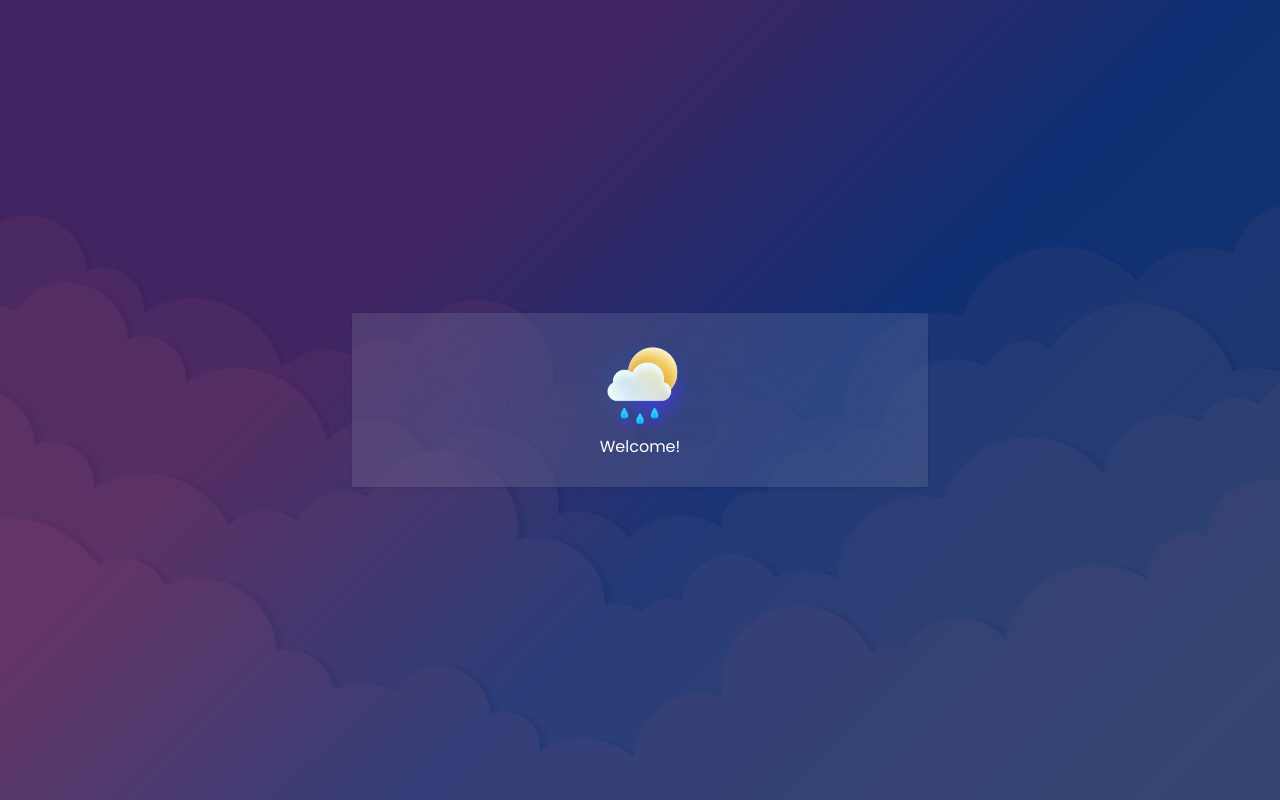
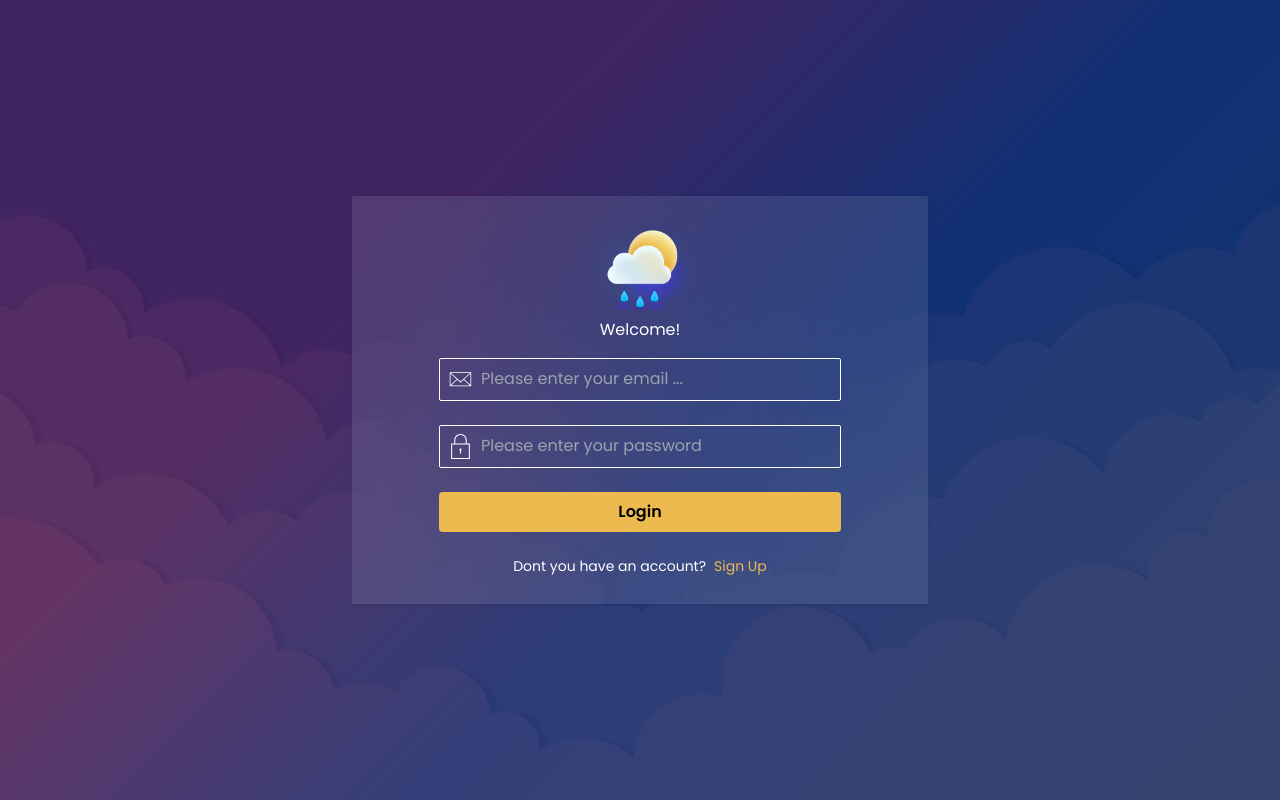
Before and after one commit to ShivaEslami97/nextjs-weather-app, a Next.js app: page / in a window 1280 px wide. Built offline with nearby package versions, Linux system fonts and the light colour scheme.

Commit message:
feat: add login form container inputs

```diff
--- a/pages/index.tsx
+++ b/pages/index.tsx
@@ -1,4 +1,3 @@
-import Head from "next/head";
 import Image from "next/image";
 import weatherIcon from "@/public/weather-icon.png";
 import emailIcon from "@/public/email_envelope_mail_send_icon.svg";
@@ -14,6 +13,31 @@
             <Image className="app-logo" src={weatherIcon} alt="weather icon" />
             <h3>Welcome!</h3>
           </div>
+          <form className="login__form">
+            <div className="login__input-container">
+              <Image width={25} height={25} src={emailIcon} alt="email icon" />
+              <input
+                type="email"
+                className="login__input"
+                placeholder="Please enter your email ..."
+              />
+            </div>
+            <div className="login__input-container">
+              <Image width={25} height={25} src={lockIcon} alt="lock icon" />
+              <input
+                type="email"
+                className="login__input"
+                placeholder="Please enter your password"
+              />
+            </div>
+            <button className="login__btn">Login</button>
+            <div className="login__register">
+              Dont you have an account?
+              <a className="text-primary ml-2" href="#">
+                Sign Up
+              </a>
+            </div>
+          </form>
         </div>
       </Layout>
     </>
--- a/styles/globals.css
+++ b/styles/globals.css
@@ -19,4 +19,19 @@
   .app-logo {
     @apply w-36;
   }
+  .login__form {
+    @apply w-3/4 flex flex-col gap-6;
+  }
+  .login__input-container {
+    @apply grid gap-2 grid-cols-[25px_1fr] items-center border rounded-sm pl-2 py-2;
+  }
+  .login__input {
+    @apply border-none bg-transparent focus:outline-none;
+  }
+  .login__btn {
+    @apply bg-primary text-black font-semibold rounded border-none p-2 w-full;
+  }
+  .login__register {
+    @apply text-sm mx-auto;
+  }
 }
```
